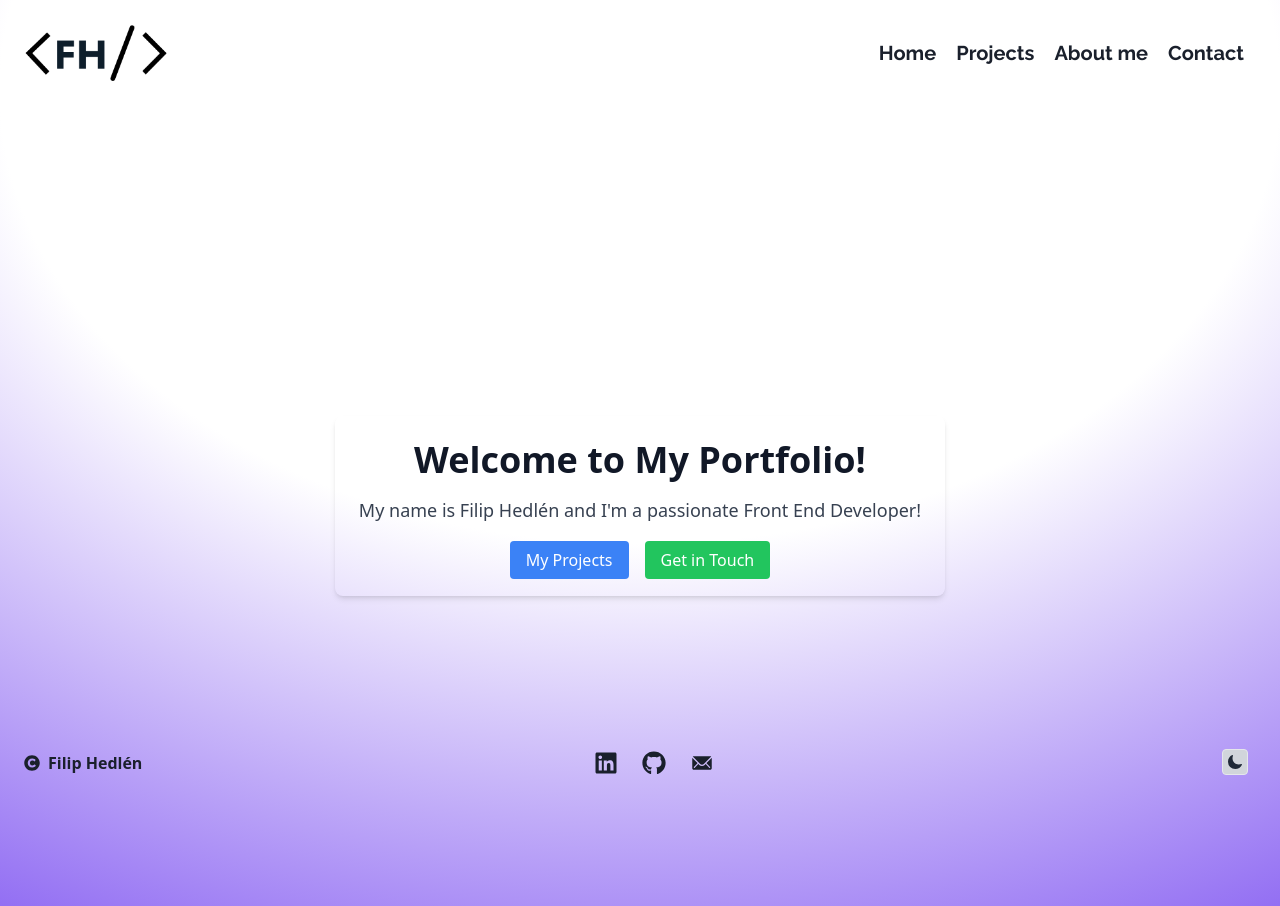
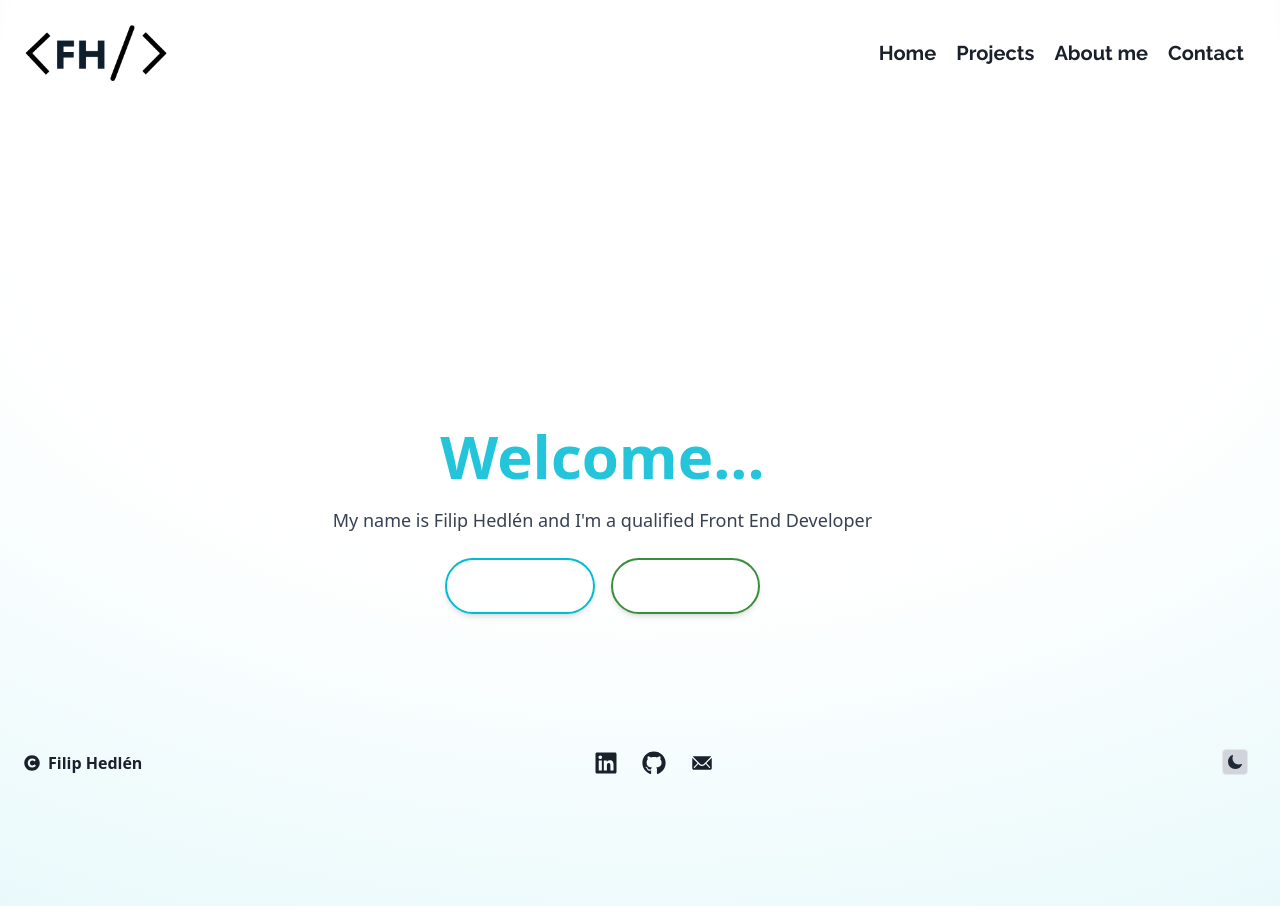
Before and after one commit to FilipHedlen/Portfolio-new, a React (Vite) app in the folder Portfolio-new/: page / in a window 1280 px wide. Built offline with nearby package versions, Linux system fonts and the light colour scheme.

Commit message:
Animation work, config done, work with the hero section

```diff
--- a/Portfolio-new/src/components/Hero/HeroSection.tsx
+++ b/Portfolio-new/src/components/Hero/HeroSection.tsx
@@ -2,20 +2,29 @@ import { Link } from 'react-router-dom';
 
 export const HeroSection = () => {
   return (
-    <div className="min-h-screen flex items-center justify-center">
-      <div className="text-center p-6 rounded-lg shadow-md">
-        <h1 className="text-4xl font-bold text-gray-900 dark:text-gray-100 mb-4">
-          Welcome to My Portfolio!
-        </h1>
-        <p className="text-lg text-gray-700 dark:text-gray-300 mb-6">
-          My name is Filip Hedlén and I'm a passionate Front End Developer!
-        </p>
-        <div className="space-x-4">
-          <Link to="/projects" className="bg-blue-500 hover:bg-blue-600 text-white py-2 px-4 rounded transition duration-300">
-            My Projects
+    <div className="relative min-h-screen flex flex-col items-center justify-center px-6 lg:px-16 bg-light-bg dark:bg-dark-bg">
+
+      <div className="relative text-center lg:absolute lg:top-[40%] lg:left-[26%] flex flex-col items-center justify-center mt-32 lg:mt-0">
+        <div className="relative text-4xl lg:text-6xl font-bold text-dark-gray dark:text-light-grey mb-5">
+          <h1 className="relative overflow-hidden whitespace-nowrap">
+            <span className="block animate-colorChange">Welcome...</span>
+          </h1>
+        </div>
+        <h4 className="text-lg text-gray-700 dark:text-gray-300 mb-6">
+          My name is Filip Hedlén and I'm a qualified Front End Developer
+        </h4>
+        <div className="flex flex-col lg:flex-row items-center justify-center space-y-4 lg:space-y-0 lg:space-x-4">
+        <Link
+            to="/projects"
+            className="relative z-10 inline-block px-6 py-3 text-lg font-medium text-white rounded-full shadow-md transition-transform duration-300 ease-in-out transform hover:scale-105 hover:bg-cyan-dark border-solid border-2 border-cyan"
+          >
+            <span>My Projects</span>
           </Link>
-          <Link to="/contact" className="bg-green-500 hover:bg-green-600 text-white py-2 px-4 rounded transition duration-300">
-            Get in Touch
+          <Link
+            to="/contact"
+            className="relative z-10 inline-block px-6 py-3 text-lg font-medium text-white rounded-full shadow-md transition-transform duration-300 ease-in-out transform hover:scale-105 hover:bg-green-dark border-solid border-2 border-green-dark"
+          >
+            <span>Contact me</span>
           </Link>
         </div>
       </div>
--- a/Portfolio-new/tailwind.config.js
+++ b/Portfolio-new/tailwind.config.js
@@ -3,7 +3,7 @@ export default {
   content: [
     "./src/**/*.{js,ts,jsx,tsx,mdx}",
   ],
-  darkMode: "class", // Enable dark mode using a class
+  darkMode: "class",
   theme: {
     extend: {
       colors: {
@@ -19,6 +19,11 @@ export default {
         'dark-grey': '#1a202c',
         'light-grey': '#f7fafc',
         'semi-light-grey': '#edf2f7',
+        'cyan': '#00bcd4',
+        'green': '#4caf50',
+        'pink': '#e91e63',
+        'cyan-dark': '#0097a7',
+        'green-dark': '#388e3c',
       },
       fontFamily: {
         montserrat: ['Montserrat', 'sans-serif'],
@@ -26,21 +31,17 @@ export default {
         raleway: ['Raleway', 'sans-serif'],
       },
       keyframes: {
-        slideIn: {
-          '0%': { transform: 'translateX(100%)' },
-          '100%': { transform: 'translateX(0)' },
-        },
-        slideOut: {
-          '0%': { transform: 'translateX(0)' },
-          '100%': { transform: 'translateX(-100%)' },
+        colorChange: {
+          '0%': { color: '#ffffff' },
+          '50%': { color: '#00bcd4' },
+          '100%': { color: '#ffffff' },
         },
       },
       animation: {
-        slideIn: 'slideIn 0.5s ease-in-out forwards',
-        slideOut: 'slideOut 0.5s ease-in-out forwards',
+        colorChange: 'colorChange 4s ease-in-out infinite',
       },
       backgroundImage: {
-        'light-bg': 'radial-gradient(125% 125% at 50% 10%, #fff 40%, #63e 100%)',
+        'light-bg': 'radial-gradient(125% 125% at 50% 10%, #ffffff 40%, #e0f7fa 100%)',
         'dark-bg': 'radial-gradient(circle farthest-side, rgba(255,0,182,0.15), rgba(255,255,255,0))',
       },
     },
```
